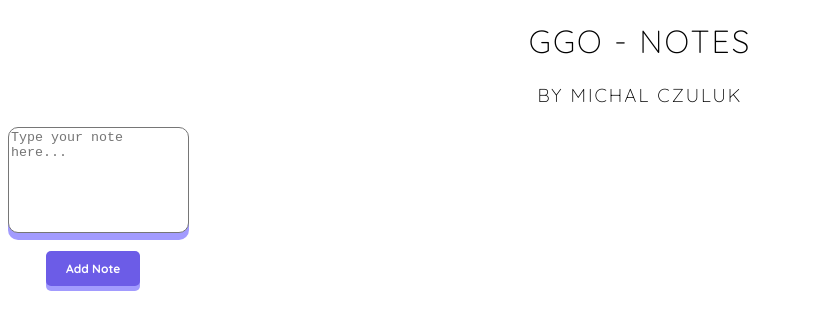
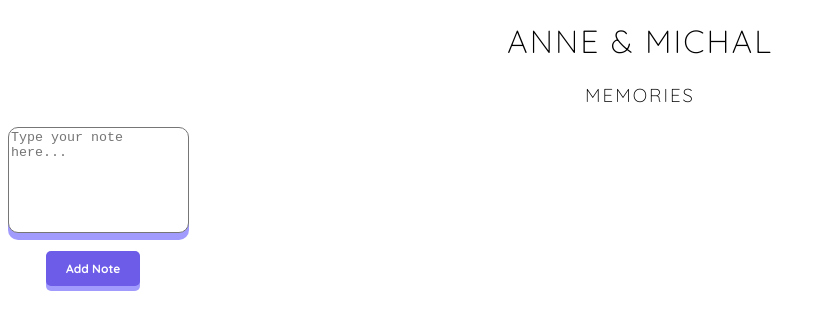
Before and after one commit to michal1082/NotesAnne, a website: page public/index.html in a window 1280 px wide. Shown: the whole page, without its empty margins (0-825 px from the left). Drawn offline with nearby package versions, Linux system fonts and the light colour scheme; no server answers.

Commit message:
Add files via upload

```diff
--- a/public/index.html
+++ b/public/index.html
@@ -71,8 +71,8 @@
     </style>
   </head>
   <body>
-    <h1 style="text-align: center; letter-spacing: 2px">GGO - NOTES</h1>
-    <h3 style="text-align: center; letter-spacing: 2px">BY MICHAL CZULUK</h3>
+    <h1 style="text-align: center; letter-spacing: 2px">ANNE & MICHAL</h1>
+    <h3 style="text-align: center; letter-spacing: 2px">MEMORIES</h3>
     <div id="notes-container"></div>
     <textarea class="text-input" id="note-input" placeholder="Type your note here..."></textarea>
     <h5></h5>
```
